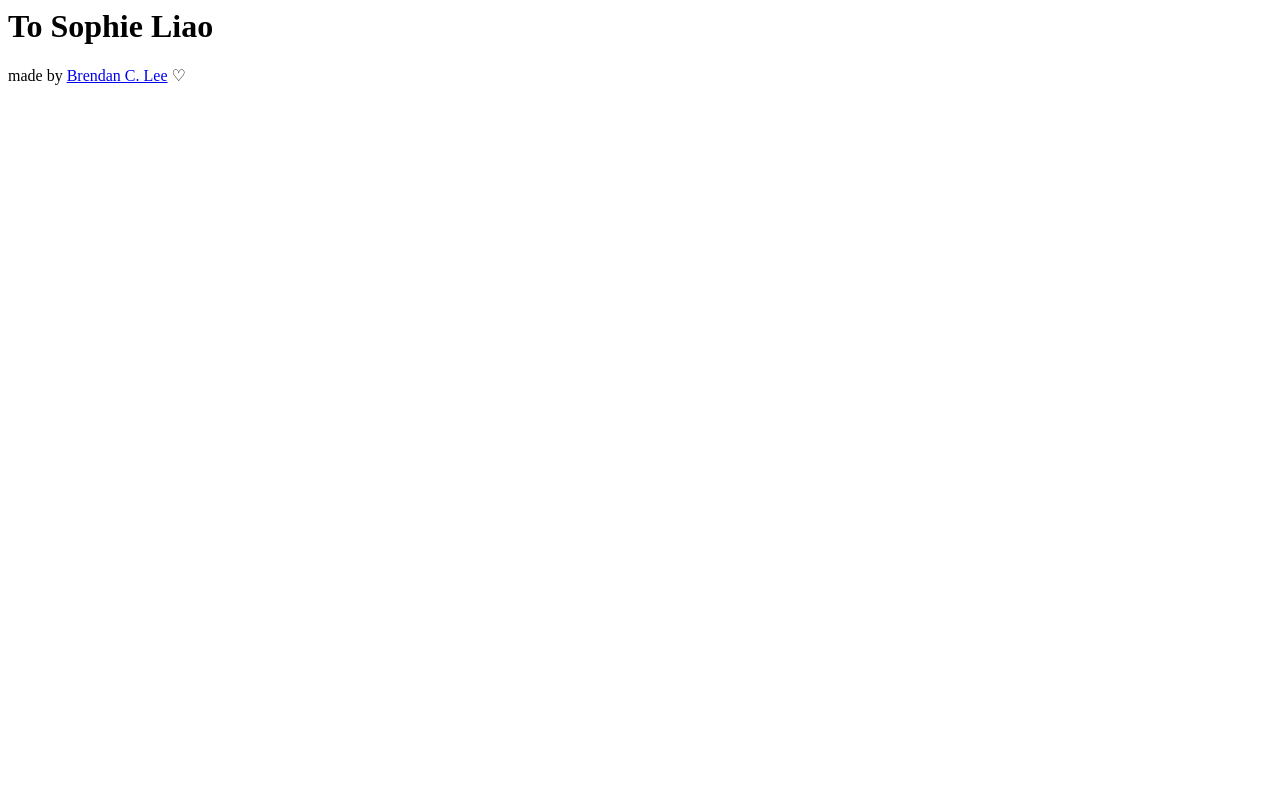
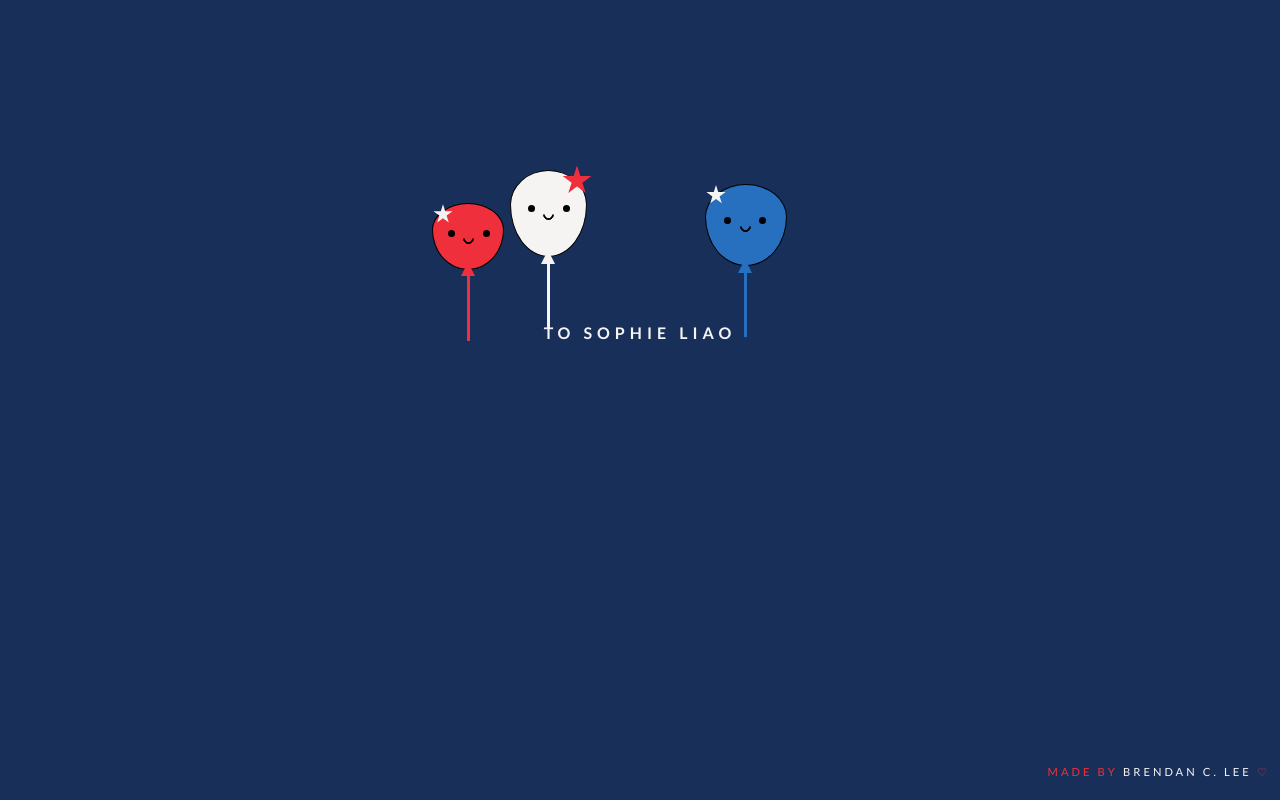
Before and after one commit to LeeChunHao2000/sisi, a plain HTML site: page index.html in a window 1280 px wide. Drawn offline with nearby package versions, Linux system fonts and the light colour scheme; files that its build step writes are made by us from their sources.

Commit message:
Update index.html

```diff
--- a/index.html
+++ b/index.html
@@ -1,3 +1,13 @@
+<!DOCTYPE html>
+<html lang="en" >
+<head>
+  <meta charset="UTF-8">
+  <title>To Sophie Liao | Happy Birthday</title>
+  <link rel="stylesheet" href="./style.css">
+
+</head>
+<body>
+<!-- partial:index.partial.html -->
 <div class="container">
   <div class="balloon white">
     <div class="star-red"></div>
@@ -34,3 +44,8 @@
 <footer>
   <p>made by <a href="https://brendanc.me"> Brendan C. Lee</a> ♡
 </footer>
+<!-- partial -->
+  <script  src="./script.js"></script>
+
+</body>
+</html>
```
